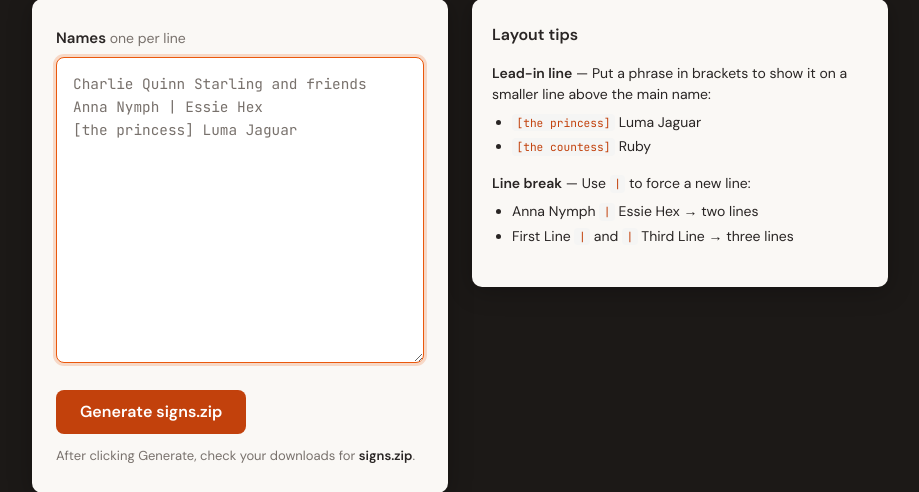
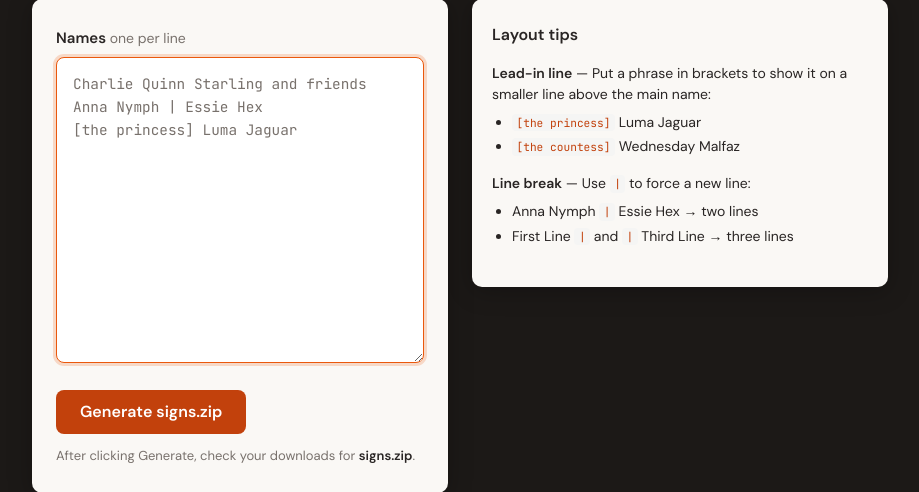
Before and after one commit to netik/hubba_stage_cards, a Flask app: page /signs/ in a window 1280 px wide. Shown: the part 140-632 px from the top of the page, without its empty margins (180-1099 px from the left). Run offline with Flask 3, Linux system fonts and the light colour scheme.

Commit message:
fix leadin

```diff
--- a/make_signs.py
+++ b/make_signs.py
@@ -9,7 +9,7 @@ with text sized to fit 11x17 landscape pages.
 Markup in names:
   |  forces a line break (e.g. "Anna Nymph | Essie Hex").
   [phrase]  at the start (or after |) renders that phrase on a small
-  lead-in line (e.g. "[the princess] Luma Jaguar", "[the countess] Ruby").
+  lead-in line (e.g. "[the princess] Luma Jaguar", "[the countess] Wednesday Malfaz").
 """
 
 from __future__ import annotations
@@ -78,7 +78,7 @@ LEAD_IN_WORDS: frozenset[str] = frozenset({"the", "a", "an"})
 # Markup in names (in names.txt):
 # - "|" forces a line break, e.g. "Anna Nymph | Essie Hex".
 # - "[phrase]" at the start of a line (or after |) puts that phrase on a small
-#   lead-in line, e.g. "[the princess] Luma Jaguar" or "[the countess] Ruby".
+#   lead-in line, e.g. "[the princess] Luma Jaguar" or "[the countess] Wednesday Malfaz".
 FORCED_BREAK_CHAR = "|"
 LEAD_IN_BRACKET_OPEN = "["
 LEAD_IN_BRACKET_CLOSE = "]"
--- a/templates/index.html
+++ b/templates/index.html
@@ -39,7 +39,7 @@
           <p><strong>Lead-in line</strong> — Put a phrase in brackets to show it on a smaller line above the main name:</p>
           <ul>
             <li><code>[the princess]</code> Luma Jaguar</li>
-            <li><code>[the countess]</code> Ruby</li>
+            <li><code>[the countess]</code> Wednesday Malfaz</li>
           </ul>
           <p><strong>Line break</strong> — Use <code>|</code> to force a new line:</p>
           <ul>
```
